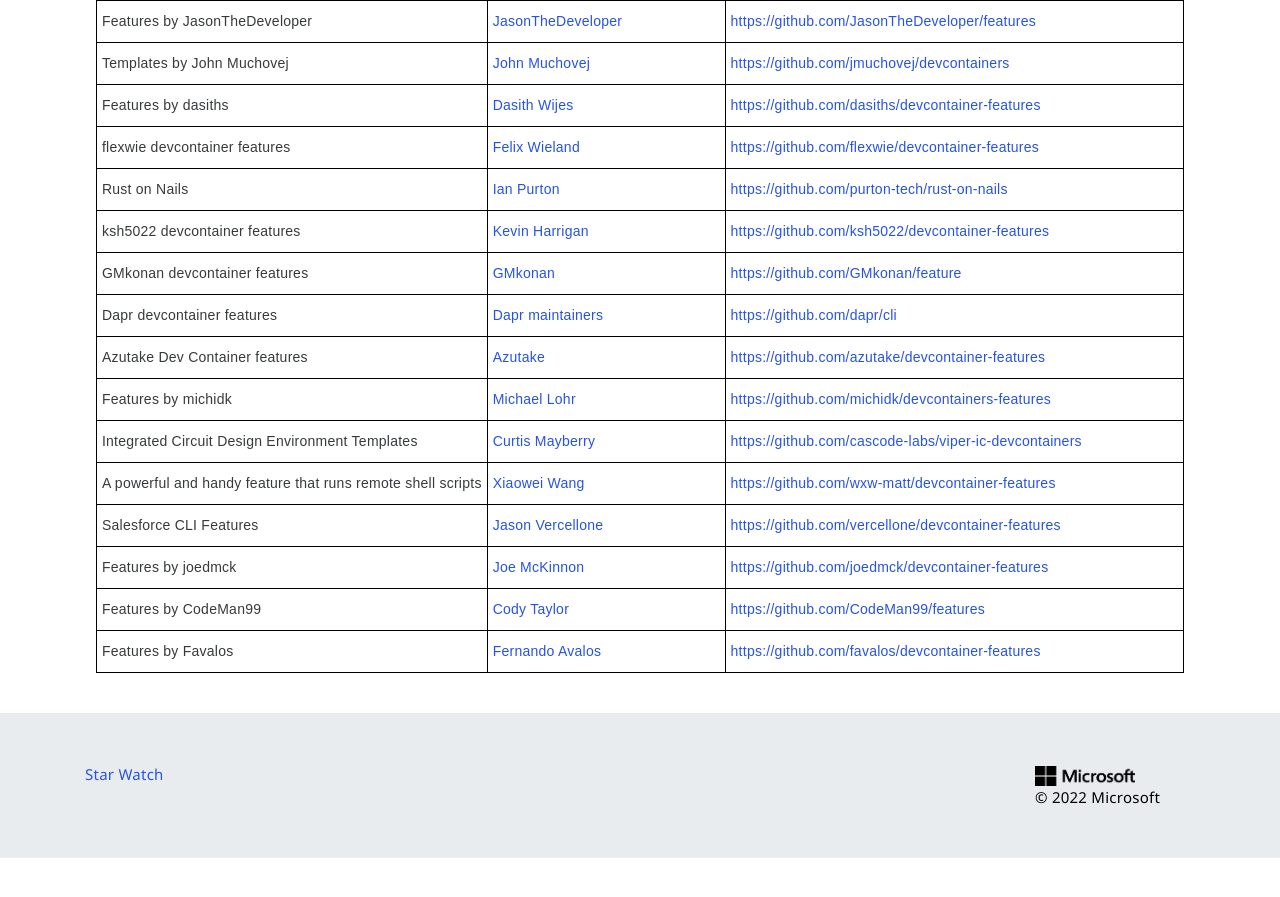
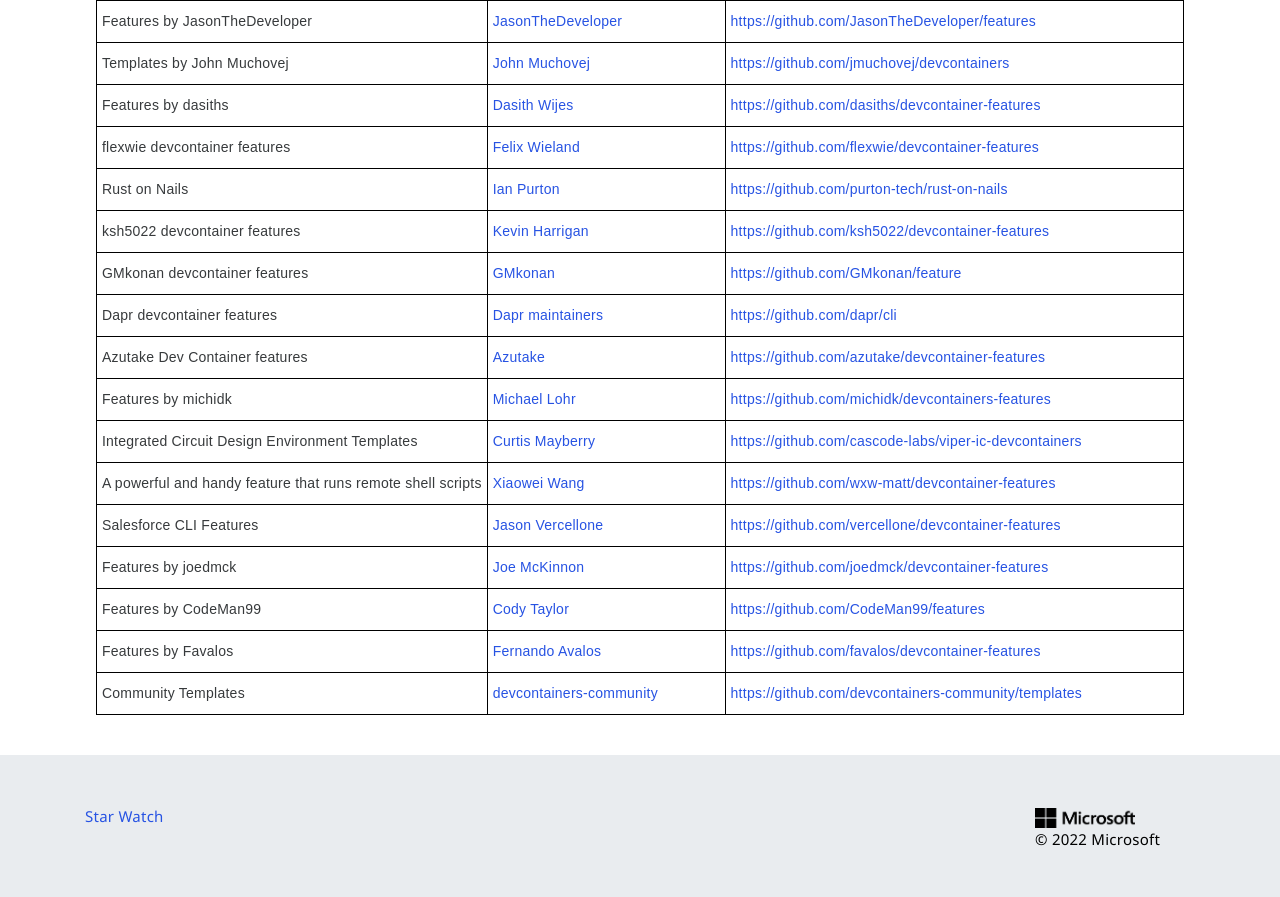
Before and after one commit to devcontainers/devcontainers.github.io, a Jekyll site: the page built from collections.html, in a window 1280 px wide and 900 px high, scrolled down 3064 px. Shown: the top 897 px of the window. Built offline with Jekyll 4.4.1, drawn with Linux system fonts in a browser that asks for light colours; nearby versions of some CDN libraries; comment, search, counter and statistics services are not loaded; before the commit the page ends 3922 px from its top, so only the background shows below that.

Commit message:
add devcontainers-community/templates to index

```diff
--- a/_data/collection-index.yml
+++ b/_data/collection-index.yml
@@ -403,3 +403,8 @@
   contact: https://github.com/favalos/devcontainer-features/issues
   repository: https://github.com/favalos/devcontainer-features
   ociReference: ghcr.io/favalos/devcontainer-features
+- name: Community Templates
+  maintainer: devcontainers-community
+  contact: https://github.com/devcontainers-community/templates/issues
+  repository: https://github.com/devcontainers-community/templates
+  ociReference: ghcr.io/devcontainers-community/templates
```
